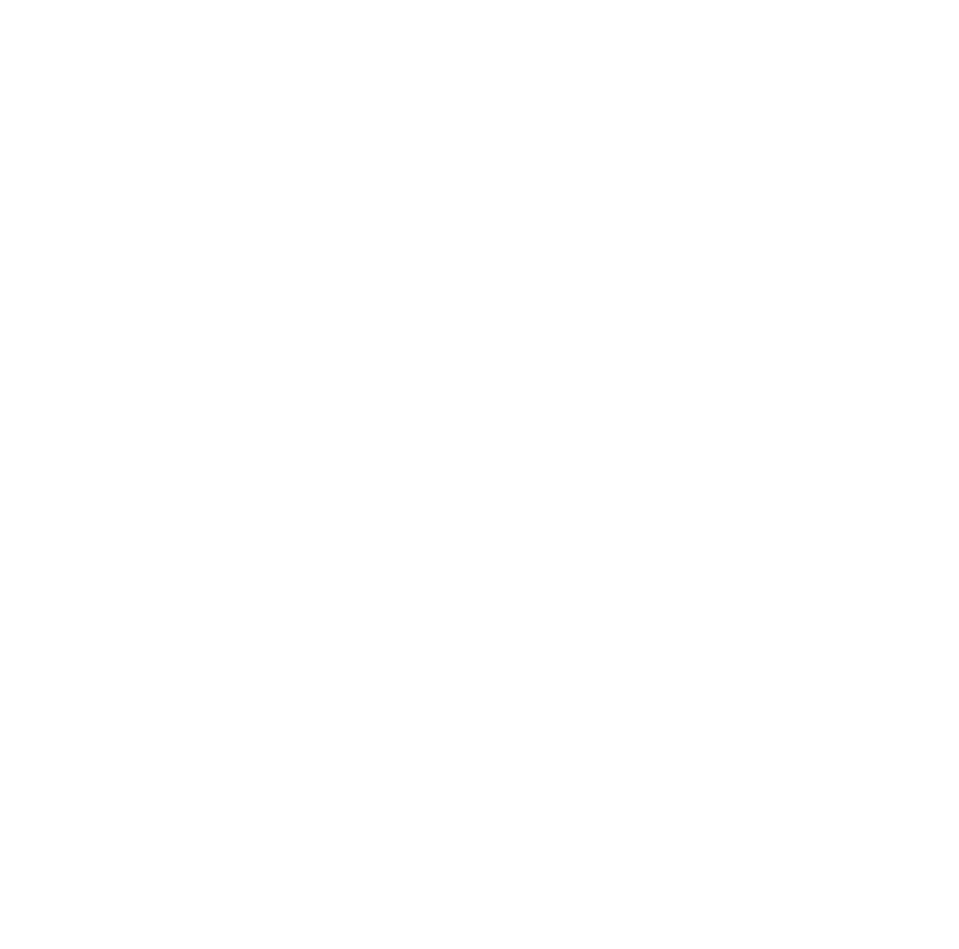
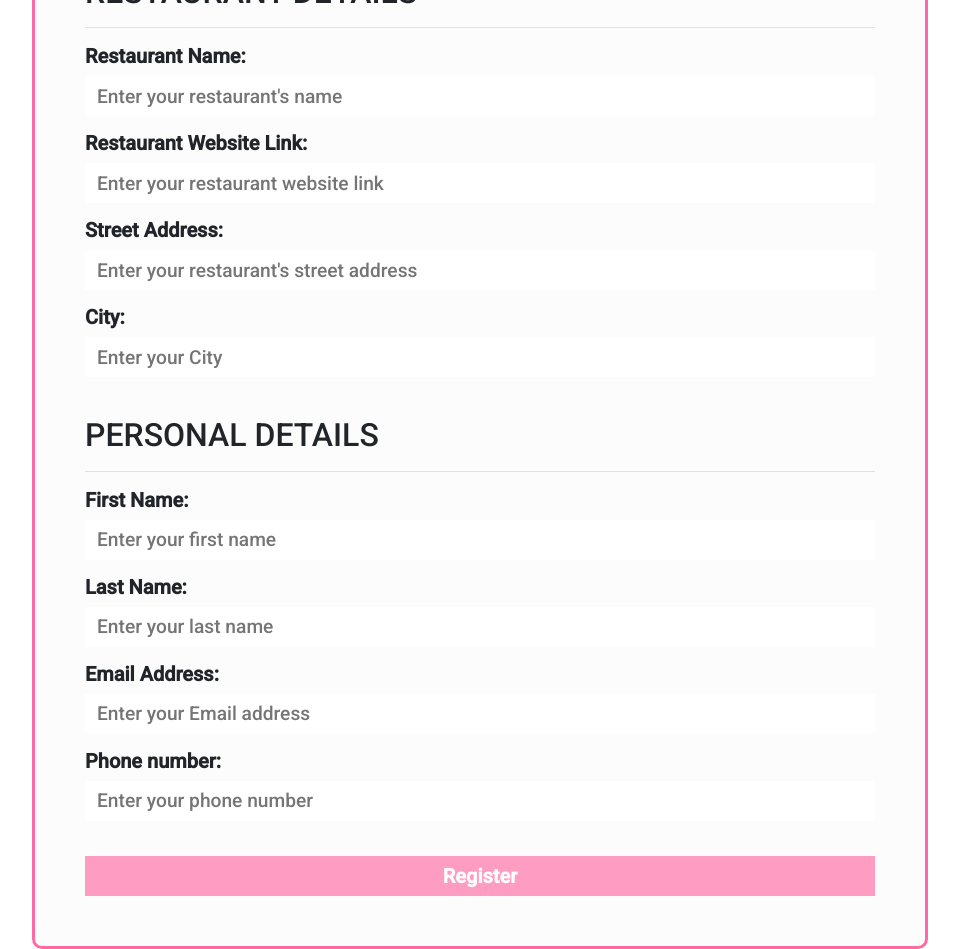
Before and after one commit to RagibAhashan/greentable, a React (Create React App) app in the folder client/: page /register-partner in a window 1280 px wide. Shown: the part 460-1409 px from the top of the page, without its empty margins (160-1119 px from the left). Before the commit the page ends 800 px from the top, so only its background shows below. Built offline with nearby package versions, Linux system fonts and the light colour scheme.

Commit message:
Changing Form UI

```diff
--- a/client/src/App.js
+++ b/client/src/App.js
@@ -4,6 +4,7 @@
 import { BrowserRouter as Router, Switch, Route } from 'react-router-dom';
 import LoginPage from './pages/loginPage'
 import RegisterRestaurant from './pages/registerRestaurant';
+import DeliveryDriverRegister from './pages/deliveryDriverRegister';
 
 function App() {
   return (
@@ -12,6 +13,7 @@
           <Route path='/' exact component={HomePage}/>
           <Route path='/login' component={LoginPage}/>
           <Route path='/register-restaurant' component={RegisterRestaurant}/>
+          <Route path='/register-partner' component={DeliveryDriverRegister}/>
         </Switch>
       </Router>
   );
--- /dev/null
+++ b/client/src/pages/deliveryDriverRegister.js
@@ -0,0 +1,171 @@
+import React, { useState, useEffect } from 'react';
+import './registerRestaurant.css'
+import { useForm } from "react-hook-form";
+import TextField from '@material-ui/core/TextField';
+import { makeStyles } from '@material-ui/core/styles';
+import { Row, Col, Button } from 'react-bootstrap';
+import { useHistory } from 'react-router-dom';
+
+
+
+
+
+const DeliveryDriverRegister = () => {
+    const history = useHistory();
+    const [restaurantName, setRestaurantName] = useState(false);
+    const [restaurantWebsiteLink, setRestaurantWebsiteLink] = useState(false);
+    const [restaurantAddress, setRestaurantAddress] = useState(false)
+    const [restaurantCity, setRestaurantCity] = useState(false)
+
+    const [firstName, setFirsName] = useState(false);
+    const [lastName, setLastName] = useState(false);
+    const [email, setEmail] = useState(false);
+    const [phoneNumber, setPhoneNumber] = useState(false);
+
+
+
+    const [formIncomplete, setFormIncomplete] = useState(true);
+
+
+    useEffect(() => {
+        console.log(
+            '\nrestaurantName', restaurantName,
+            '\nrestaurantWebsiteLink', restaurantWebsiteLink,
+            '\nrestaurantAddress', restaurantAddress,
+            '\nrestaurantCity' , restaurantCity,
+
+            '\nirstName' , firstName,
+            '\nlastName' , lastName,
+            '\nemail' , email,
+            '\nphoneNumber' , phoneNumber,
+        )
+
+        console.log(restaurantName && restaurantWebsiteLink && restaurantAddress && restaurantCity && firstName && lastName && email && phoneNumber)
+
+        setFormIncomplete(!(restaurantName && restaurantWebsiteLink && restaurantAddress && restaurantCity && firstName && lastName && email && phoneNumber));
+    })
+
+    const { register, handleSubmit, watch, errors } = useForm();
+    const onSubmit = data => console.log(data);
+
+
+  return (
+      <div>
+          <div className='header-msg'>
+
+            <h2 style={{textAlign:"center"}}>
+            <span style={{color:'rgb(248, 55, 255)'}}>You make</span> the food,
+            <span style={{color:'#15c8ff'}}>{' We handle'}</span> the rest. </h2>
+
+
+            <h4>Increase your customer retention while providing a personalized subscription service.
+                Our trained staff, delivery expertise and logistics will drive large orders with less
+                worry of when you’ll get your next order.</h4>
+          </div>
+
+    <form onSubmit={handleSubmit(onSubmit)} className='centered'>
+            <div>
+            <h2> RESTAURANT DETAILS </h2>
+            <hr/>
+              <div>
+                <h6> Restaurant Name: </h6>
+                <input
+                    placeholder="Enter your restaurant's name"
+                    onChange={(e) => {
+                        setRestaurantName(e.target.value)
+                    }}
+                />
+            </div>
+
+            <div>
+                <h6> Restaurant Website Link: </h6>
+                <input
+                    placeholder="Enter your restaurant website link"
+                    onChange={(e) => {
+                        setRestaurantWebsiteLink(e.target.value)
+                    }}
+                />
+            </div>
+
+            <div>
+                <h6> Street Address: </h6>
+                <input
+                    placeholder="Enter your restaurant's street address"
+                    onChange={(e) => {
+                        setRestaurantAddress(e.target.value)
+                    }}
+                />
+            </div>
+
+            <div>
+                <h6> City: </h6>
+                <input
+                    placeholder="Enter your City"
+                    onChange={(e) => {
+                        setRestaurantCity(e.target.value)
+                    }}
+                />
+            </div>
+
+            <br/>
+            <h2> PERSONAL DETAILS </h2>
+            <hr/>
+            <div>
+                <h6> First Name: </h6>
+                <input
+                    placeholder="Enter your first name"
+                    onChange={(e) => {
+                        setFirsName(e.target.value)
+                    }}
+                />
+            </div>
+
+            <div>
+                <h6> Last Name: </h6>
+                <input
+                    placeholder="Enter your last name"
+                    onChange={(e) => {
+                        setLastName(e.target.value)
+                    }}
+                />
+            </div>
+
+            <div>
+                <h6> Email Address: </h6>
+                <input
+                    placeholder="Enter your Email address"
+                    onChange={(e) => {
+                        setEmail(e.target.value)
+                    }}
+                />
+            </div>
+
+            <div>
+                <h6> Phone number: </h6>
+                <input
+                    placeholder="Enter your phone number"
+                    onChange={(e) => {
+                        setPhoneNumber(e.target.value)
+                    }}
+                />
+            </div>
+
+            <Button id='register-button'
+                disabled={formIncomplete}
+                onClick={()=>{history.push("/");}}
+            >
+                Register
+            </Button>
+
+
+
+      </div>
+    </form>
+
+
+
+    </div>
+  );
+}
+
+export default DeliveryDriverRegister;
--- a/client/src/pages/registerRestaurant.css
+++ b/client/src/pages/registerRestaurant.css
@@ -6,7 +6,7 @@
 
 .header-msg {
     margin: auto;
-    width: 40%;
+    width: 80%;
     height: 230px;
 
     padding-left: 30px;
@@ -25,39 +25,47 @@
 }
 
 .centered {
-    /* position: absolute;
-    top: 350px;
-    left: 29%; */
     padding-left:  50px;
     padding-right: 50px;
     padding-top: 50px;
     padding-bottom: 50px;
     margin: auto;
-    width: 40%;
+    width: 70%;
+    height: 100%;
     border-radius: 10px;
     border-color: #ff6aa2;
     border-style: solid;
-    background-color: rgb(250, 249, 249);
+    background-color: rgba(250, 249, 249, 0.486);
     animation: 0.8s ease-out 0.1s 1 slideInFromLeft;
     transition: all 0.5s ease 0s;
 }
 
+.view-screen {
+    padding: 3em;
+    height: 100vh;
+    position: relative;
+    box-sizing: border-box;
+}
+
+
+#restaurant-reg {
+    background-color: rgba(162, 162, 162, 0.475);
+}
+
 
 input {
-    border-radius: 4px;
+    /* border-radius: 4px; */
     padding-left: 10px;
     margin-top: 0px;
     margin-bottom: 15px;
     width: 100%;
-    /* width: 650px; */
     font-size: larger;
-    height: 50px;
-    border-color: rgb(0, 0, 0, 0.2);
+    height: 40px;
+    border-color: rgba(255, 255, 255, 0);
 }
 
 input:focus {
-    /* outline: none !important;  */
-    border-color: #000000;
+    border-color: #ffffff00;
     box-shadow: 0 0 0px #000000;
 }
 
@@ -66,7 +74,7 @@
     font-weight: bold;
 }
 
-h2 {
+h3 {
     font-weight: bold;
 }
 
--- a/client/src/pages/registerRestaurant.js
+++ b/client/src/pages/registerRestaurant.js
@@ -5,7 +5,7 @@
 import { makeStyles } from '@material-ui/core/styles';
 import { Row, Col, Button } from 'react-bootstrap';
 import { useHistory } from 'react-router-dom';
-
+import NavBar from '../components/navbar';
 
 
 
@@ -42,7 +42,7 @@
 
         console.log(restaurantName && restaurantWebsiteLink && restaurantAddress && restaurantCity && firstName && lastName && email && phoneNumber)
 
-        setFormIncomplete(!(restaurantName && restaurantWebsiteLink && restaurantAddress && restaurantCity && firstName && lastName && email && phoneNumber));
+        setFormIncomplete(!(restaurantName && restaurantAddress && restaurantCity && firstName && lastName && email && phoneNumber));
     })
 
     const { register, handleSubmit, watch, errors } = useForm();
@@ -50,7 +50,17 @@
 
 
   return (
-      <div>
+      <div id='restaurant-reg'>
+          {/* <NavBar/> */}
+          <br/>
+
+          <section class='view-screen'>
+
+
+        <Row style={{backgroundColor:'white', width:'90%', margin:'auto'}}>
+
+
+            <Col>
                 <div className='header-msg'>
 
                     <h2 style={{textAlign:"center"}}>
@@ -62,15 +72,17 @@
                         Our trained staff, delivery expertise and logistics will drive large orders with less
                         worry of when you’ll get your next order.</h4>
                 </div>
+            </Col>
+
+        <Col>
 
         <form onSubmit={handleSubmit(onSubmit)} className='centered'>
                 <div>
-            <h2> RESTAURANT DETAILS </h2>
+                <h3> RESTAURANT DETAILS </h3>
                 <hr/>
                 <div>
-                <h6> Restaurant Name: </h6>
                     <input
-                    placeholder="Enter your restaurant's name"
+                        placeholder="Restaurant Name"
                         onChange={(e) => {
                             setRestaurantName(e.target.value)
                         }}
@@ -78,9 +90,8 @@
                 </div>
 
                 <div>
-                <h6> Restaurant Website Link: </h6>
                     <input
-                    placeholder="Enter your restaurant website link"
+                        placeholder="Restaurant Website Link (Optional)"
                         onChange={(e) => {
                             setRestaurantWebsiteLink(e.target.value)
                         }}
@@ -88,9 +99,8 @@
                 </div>
 
                 <div>
-                <h6> Street Address: </h6>
                     <input
-                    placeholder="Enter your restaurant's street address"
+                        placeholder="Street Address"
                         onChange={(e) => {
                             setRestaurantAddress(e.target.value)
                         }}
@@ -98,9 +108,8 @@
                 </div>
 
                 <div>
-                <h6> City: </h6>
                     <input
-                    placeholder="Enter your City"
+                        placeholder="City"
                         onChange={(e) => {
                             setRestaurantCity(e.target.value)
                         }}
@@ -108,12 +117,11 @@
                 </div>
 
                 <br/>
-            <h2> PERSONAL DETAILS </h2>
+                <h3> PERSONAL DETAILS </h3>
                 <hr/>
                 <div>
-                <h6> First Name: </h6>
                     <input
-                    placeholder="Enter your first name"
+                        placeholder="First Name"
                         onChange={(e) => {
                             setFirsName(e.target.value)
                         }}
@@ -121,9 +129,8 @@
                 </div>
 
                 <div>
-                <h6> Last Name: </h6>
                     <input
-                    placeholder="Enter your last name"
+                        placeholder="Last Name"
                         onChange={(e) => {
                             setLastName(e.target.value)
                         }}
@@ -131,9 +138,8 @@
                 </div>
 
                 <div>
-                <h6> Email Address: </h6>
                     <input
-                    placeholder="Enter your Email address"
+                        placeholder="Email Address"
                         onChange={(e) => {
                             setEmail(e.target.value)
                         }}
@@ -141,9 +147,8 @@
                 </div>
 
                 <div>
-                <h6> Phone number: </h6>
                     <input
-                    placeholder="Enter your phone number"
+                        placeholder="Phone number"
                         onChange={(e) => {
                             setPhoneNumber(e.target.value)
                         }}
@@ -161,9 +166,12 @@
 
             </div>
         </form>
+        </Col>
+    </Row>
+    </section>
 
 
-
+    <section class='view-screen'> More info... </section>
     </div>
   );
 }
```
Also changed, not shown: client/src/pages/deliveryDriverRegister.css (added), 1 other file (tests, documents, lock files or other folders). Lines whose indentation alone changed are shown as unchanged.
